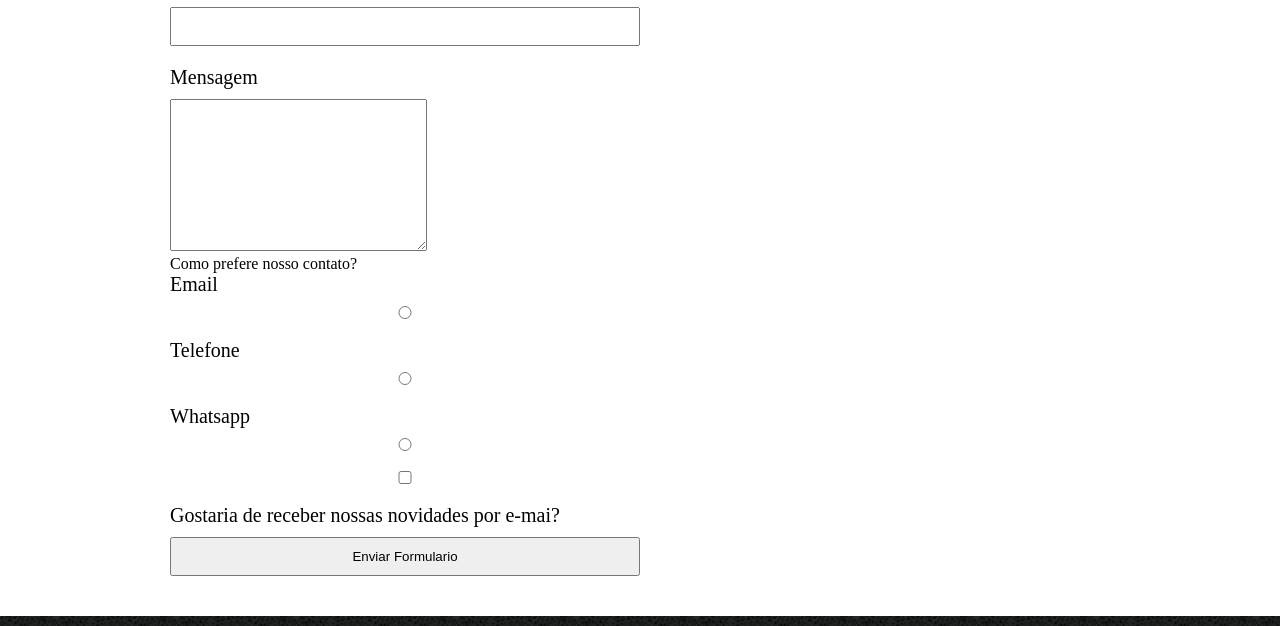
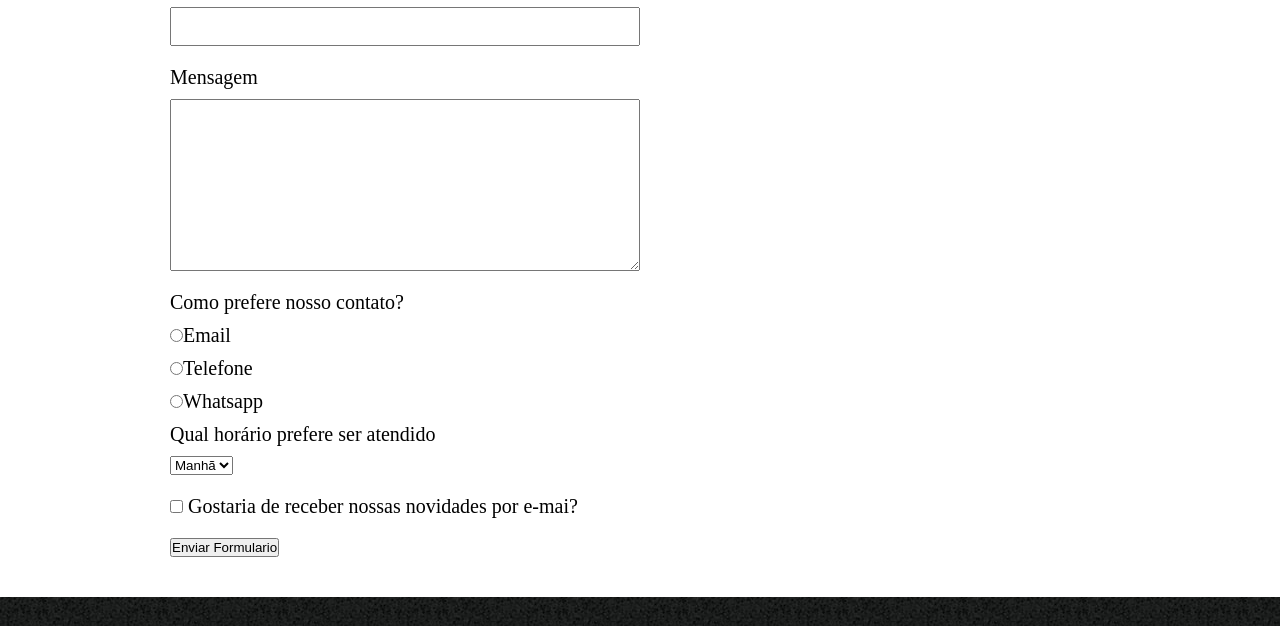
Before and after one commit to rogerio0212/programacao, a plain HTML site: page contatos.html in a window 1280 px wide. Shown: the part 548-1174 px from the top of the page. Drawn offline with Linux system fonts and the light colour scheme.

Commit message:
Add files via upload
16/04/2024

```diff
--- a/contatos.html
+++ b/contatos.html
@@ -22,30 +22,36 @@
   <main>
     <form>
         <label for="nomeSobrenome">Nome e Sobrenome</label>
-        <input type="text" id="nomeSobrenome">
+        <input type="text" id="nomeSobrenome" class="input-padrao">
 
         <label for="email">Email</label>
-        <input type="text" id="email">
+        <input type="text" id="email"  class="input-padrao">
 
         <label for="telefone">Telefone</label>
-        <input type="text" id="telefone">
+        <input type="text" id="telefone" class="input-padrao" >
 
         <label for="mensagem">Mensagem</label>
-        <textarea name="" id="mensagem" cols="30" rows="10"></textarea>
+        <textarea name="" id="mensagem" cols="30" rows="10" class="input-padrao"></textarea>
 
         <div>
             <p>Como prefere nosso contato?</p>
-            <label for="radio-email">Email</label>
-            <input type="radio" name="contato" id="radio-email">
+            <label for="radio-email"> <input type="radio" name="contato" id="radio-email">Email</label>
 
-            <label for="radio-telefone">Telefone</label>
-            <input type="radio" name="contato" id="radio-telefone">
 
-            <label for="radio-whatsapp">Whatsapp</label>
-            <input type="radio" name="contato" id="radio-whatsapp">
+            <label for="radio-telefone"> <input type="radio" name="contato" id="radio-telefone">Telefone</label>
+
+
+            <label for="radio-whatsapp"> <input type="radio" name="contato" id="radio-whatsapp">Whatsapp</label>
+
         </div>
+             <p>Qual horário prefere ser atendido</p>
+            <select>
+                <option>Manhã</option>
+                <option>Tarde</option>
+                <option>Noite</option>
+            </select>
 
-        <label><input type="checkbox" name="" id> Gostaria de receber nossas novidades por e-mai?</label>
+        <label class="checkbox"><input type="checkbox" name="" id> Gostaria de receber nossas novidades por e-mai?</label>
 
         <input type="submit" value="Enviar Formulario">
         </form>
--- a/style.css
+++ b/style.css
@@ -102,15 +102,19 @@ form{
     margin: 40px 0;
 }
 
-form label{
+form label, form p{
     display: block;
     font-size: 20px;
     margin-bottom: 10px;
 }
 
-form input{
+.input-padrao{
     display: block;
     margin-bottom: 20px;
     padding: 10px 25px;
     width: 50%;
 }
+
+.checkbox{
+    margin: 20px 0 ;
+}
```
